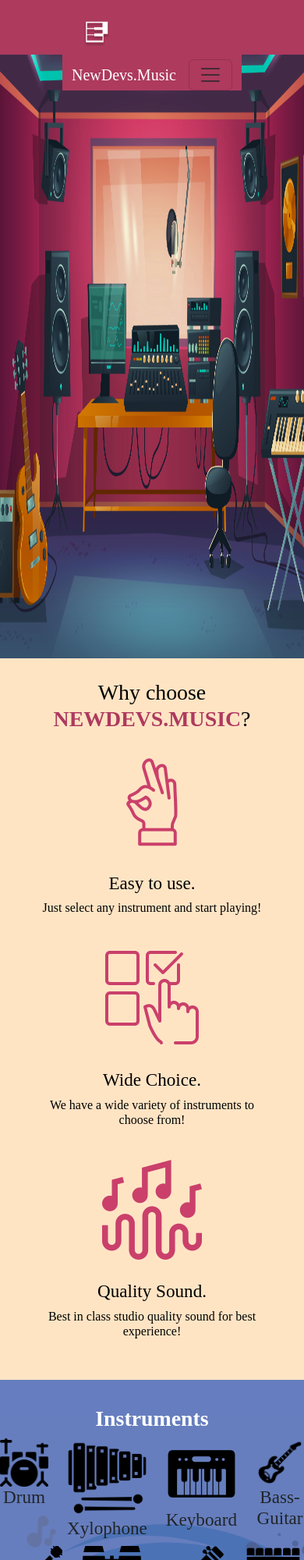
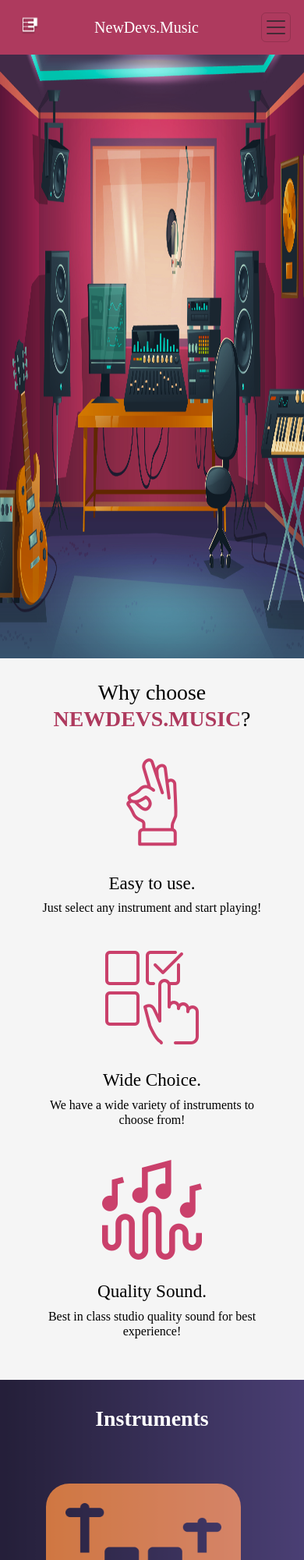
Before and after one commit to ManasJhaMJ/newdevs-music, a plain HTML site: page index.html in a window 390 px wide. Shown: the top 2000 px of the page at 78% size. Drawn offline with nearby package versions, Linux system fonts and the light colour scheme; a web font is replaced by a local one.

Commit message:
Update styles.css

```diff
--- a/css/styles.css
+++ b/css/styles.css
@@ -1,6 +1,12 @@
 * {
-    margin: 0%;
     font-family: 'Biryani';
+}
+
+html {
+    margin: 0px;
+    scroll-behavior: smooth;
+    /* width:100%; */
+    overflow-x:hidden;
 }
 
 body{
@@ -36,7 +42,6 @@ body{
     padding: 16px 80px;
     align-items: center;
     flex-shrink: 0;
-
 }
 
 .why-us {
@@ -49,7 +54,7 @@ body{
     padding: 7% 10%;
     text-align: center;
     line-height: 1.5;
-    background-color: bisque;
+    background-color: whitesmoke;
     position: relative;
 }
 .feature-box {
@@ -58,25 +63,111 @@ body{
 
 #instruments {
     width: 100%;
-    height: 100%;
-    background:url(/images/bg-3.png), #0b31989f 50%;
+    height: 230%;
+    background:url(/images/bg-3.png), linear-gradient(90deg, rgba(0, 0, 0, 0.50) 2.08%, rgba(0, 0, 0, 0.00) 100%), #4A3F74;;
     background-repeat: no-repeat;
     background-size: cover;
     background-position: center center;
     background-blend-mode: multiply;
 }
 
-.size2 {
+.instrument {
     height: 250px;
     width: 250px;
     padding: 10%;
     text-align: center;
-}
-
-.inst-text {
-    text-align: center;
+    background: linear-gradient(180deg, #C66100 50%, rgba(198, 97, 0, 0.00) 100%);
+    background-blend-mode: color-burn;
+    mix-blend-mode: screen;
+    border-top-left-radius: 12%;
+    border-top-right-radius: 12%;
 }
 
 .col {
     text-align: center;
 }
+
+.col1 {
+    width: 250px;
+    height: 250px;
+    margin: 15%;
+}
+
+.col1:hover {
+    -webkit-transform: scale(1.2);
+    -ms-transform: scale(1.2);
+    transform: scale(1.2);
+    transition: 1s ease;
+}
+
+.inst-text {
+    text-align: center;
+    color: white;
+    height: 48px;
+    width: 250px;
+    padding: 12px;
+
+    border-radius: 0px 0px 12px 12px;
+    background: radial-gradient(242.23% 241.86% at 53.72% -58.25%, #1C1E23 0%, rgba(64, 70, 87, 0.00) 100%);
+    backdrop-filter: blur(34px);
+
+}
+
+@media (min-width : 991px) and (max-width : 1430px) {
+    .instrument, .col1 {
+        height:200px;
+        width: 200px;
+    }
+    .inst-text {
+        width: 200px;
+    }
+
+    #instruments {
+        height: 120%;
+    }
+
+    .logo {
+        height: 70px !important;
+        width: 70px !important;
+    }
+}
+
+@media (min-width : 1439px){
+    #instruments {
+        height: 120%;
+    }
+}
+
+@media (max-width : 767px){
+    #instruments {
+        height: 470%;
+    }
+    .logo {
+        height: 40px !important;
+        width: 40px !important;
+    }
+}
+
+@media (max-width : 430px){
+    .navbar-brand {
+        align-items: right;
+        font-size: 20px;
+    }
+
+    .logo {
+        height: 40px !important;
+        width: 40px !important;
+    }
+
+    .container-fluid {
+        width: 800px;
+    }
+
+    .navbar-toggler , .navbar-toggler-icon {
+        padding: 3px !important;
+    }
+
+    .navbar-custom {
+        padding: 5px 5px;
+    }
+}
```
